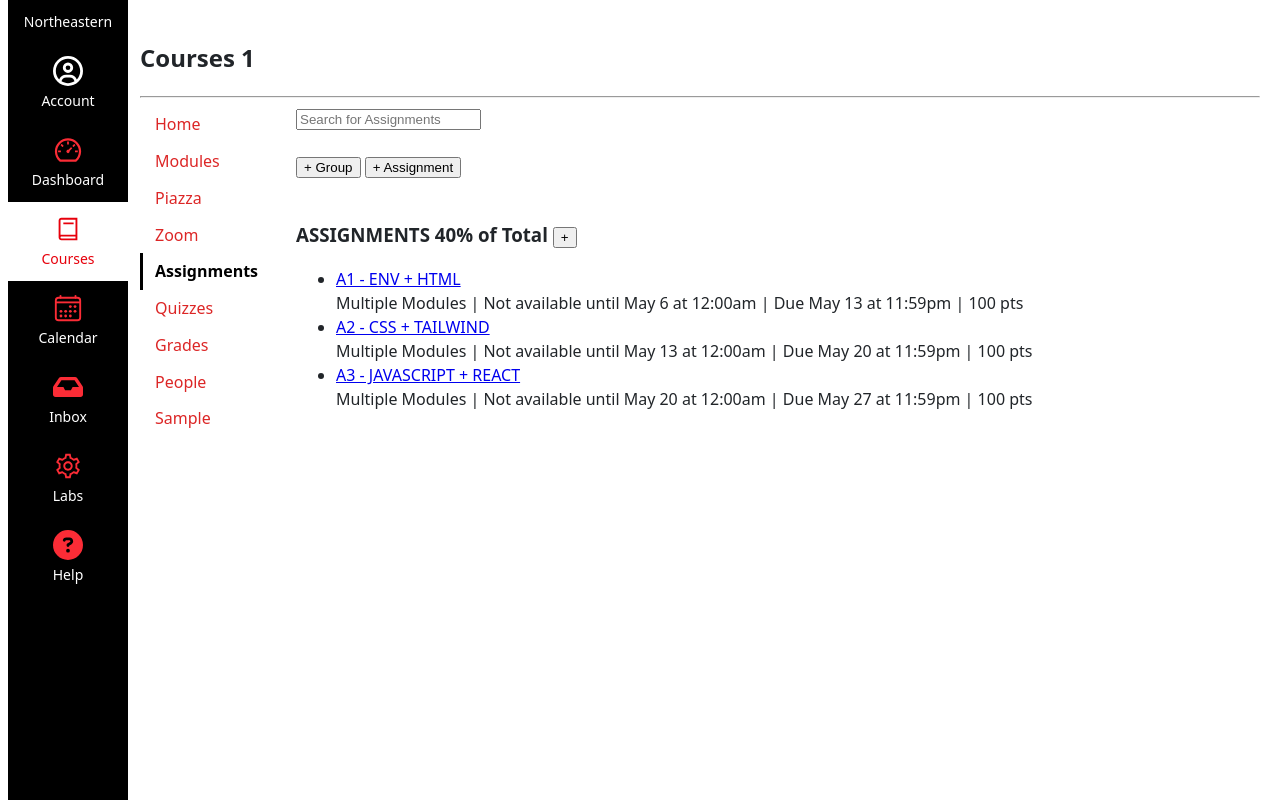
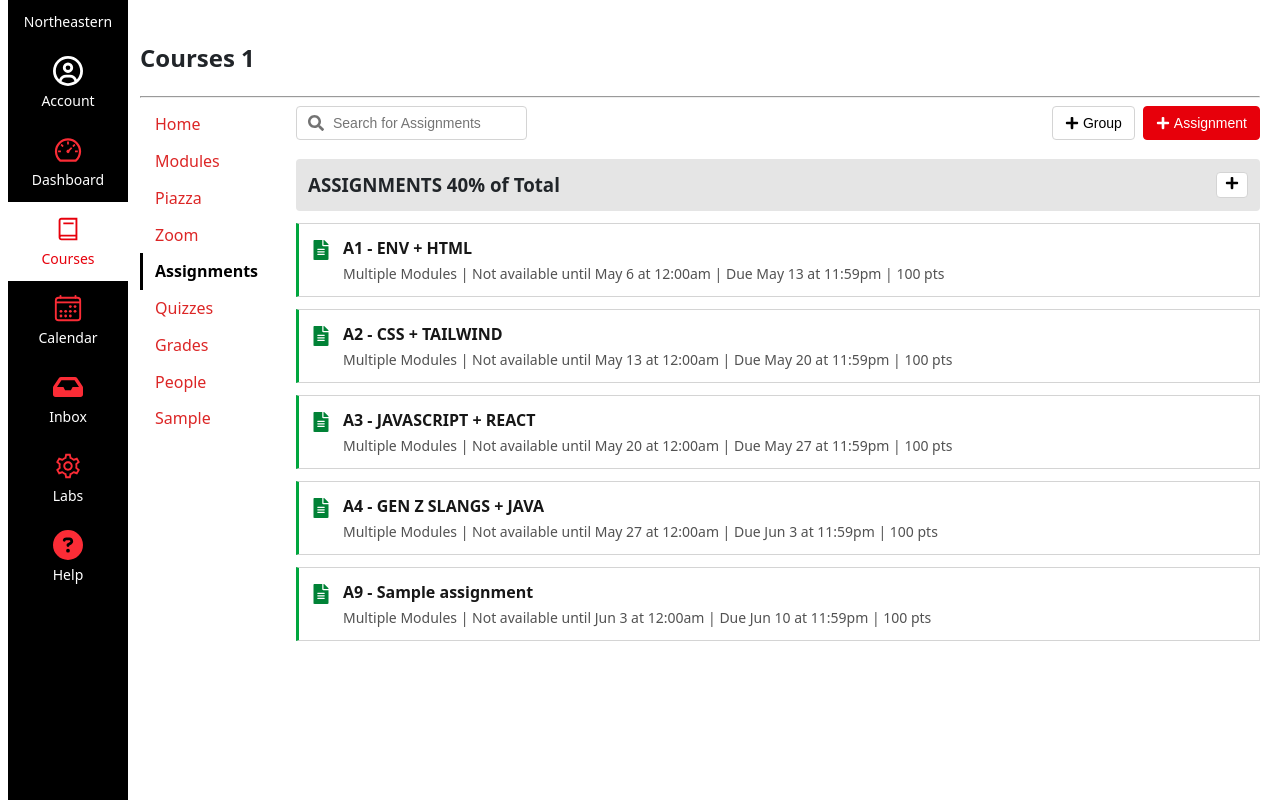
Before and after one commit to Blanq-one/webdev-client, a Next.js app: page /courses/1/assignments in a window 1280 px wide. Built offline with nearby package versions, Linux system fonts and the light colour scheme.

Commit message:
Style Kambaz assignments screen

```diff
--- a/app/(kambaz)/courses/[cid]/assignments/AssignmentItem.tsx
+++ b/app/(kambaz)/courses/[cid]/assignments/AssignmentItem.tsx
@@ -1,9 +1,8 @@
 import Link from "next/link";
+import { FaFileAlt } from "react-icons/fa";
+
 export default function AssignmentItem({
-  cid,
-  aid,
-  title,
-  details,
+  cid, aid, title, details,
 }: {
   cid: string;
   aid: string;
@@ -11,12 +10,17 @@
   details: string;
 }) {
   return (
-    <li className="wd-assignment-list-item">
-      <Link href={`/courses/${cid}/assignments/${aid}`} className="wd-assignment-link">
-        {title}
-      </Link>
-      <br />
-      {details}
+    <li className="wd-assignment-list-item mb-3 flex gap-3 border border-neutral-300 border-l-[3px] border-l-green-600 p-3">
+      <FaFileAlt className="mt-1 shrink-0 text-xl text-green-700" />
+      <div>
+        <Link
+          href={`/courses/${cid}/assignments/${aid}`}
+          className="wd-assignment-link font-semibold text-neutral-900 no-underline"
+        >
+          {title}
+        </Link>
+        <div className="mt-1 text-sm text-neutral-600">{details}</div>
+      </div>
     </li>
   );
 }
--- a/app/(kambaz)/courses/[cid]/assignments/page.tsx
+++ b/app/(kambaz)/courses/[cid]/assignments/page.tsx
@@ -1,3 +1,4 @@
+import { FaPlus, FaSearch } from "react-icons/fa";
 import AssignmentItem from "./AssignmentItem";
 export default async function Assignments({
   params,
@@ -7,24 +8,21 @@
   const { cid } = await params;
   return (
     <div id="wd-assignments">
-      <input
-        id="wd-search-assignment"
-        placeholder="Search for Assignments"
-      />
-      <br />
-      <br />
-      <button type="button" id="wd-add-assignment-group">
-        + Group
-      </button>{" "}
-      <button type="button" id="wd-add-assignment">
-        + Assignment
-      </button>
-      <br />
-      <br />
-      <h3 id="wd-assignments-title">
-        ASSIGNMENTS 40% of Total <button type="button">+</button>
+      <div className="mb-4 flex flex-wrap items-center justify-between gap-2">
+        <div className="relative">
+          <FaSearch className="pointer-events-none absolute top-1/2 left-3 -translate-y-1/2 text-neutral-500" />
+          <input placeholder="Search for Assignments" id="wd-search-assignment" className="rounded border border-neutral-300 py-1.5 pr-3 pl-9 text-sm" />
+        </div>
+        <div className="flex gap-2">
+          <button id="wd-add-assignment-group" type="button" className="inline-flex items-center gap-1 rounded border border-neutral-300 bg-white px-3 py-1.5 text-sm"><FaPlus /> Group</button>
+          <button id="wd-add-assignment" type="button" className="inline-flex items-center gap-1 rounded border border-red-600 bg-red-600 px-3 py-1.5 text-sm font-medium text-white"><FaPlus /> Assignment</button>
+        </div>
+      </div>
+      <h3 id="wd-assignments-title" className="mb-3 flex items-center justify-between rounded bg-neutral-200 p-3 font-semibold">
+        <span>ASSIGNMENTS 40% of Total</span>
+        <button type="button" className="rounded border border-neutral-300 bg-white px-2 py-0.5 text-sm"><FaPlus /></button>
       </h3>
-      <ul id="wd-assignment-list">
+      <ul id="wd-assignment-list" className="m-0 list-none p-0">
         <AssignmentItem
           cid={cid}
           aid="A1"
@@ -43,6 +41,8 @@
           title="A3 - JAVASCRIPT + REACT"
           details="Multiple Modules | Not available until May 20 at 12:00am | Due May 27 at 11:59pm | 100 pts"
         />
+        <AssignmentItem cid={cid} aid="a4" title="A4 - GEN Z SLANGS + JAVA" details="Multiple Modules | Not available until May 27 at 12:00am | Due Jun 3 at 11:59pm | 100 pts" />
+        <AssignmentItem cid={cid} aid="ai-a" title="A9 - Sample assignment" details="Multiple Modules | Not available until Jun 3 at 12:00am | Due Jun 10 at 11:59pm | 100 pts" />
       </ul>
     </div>
   );
```
